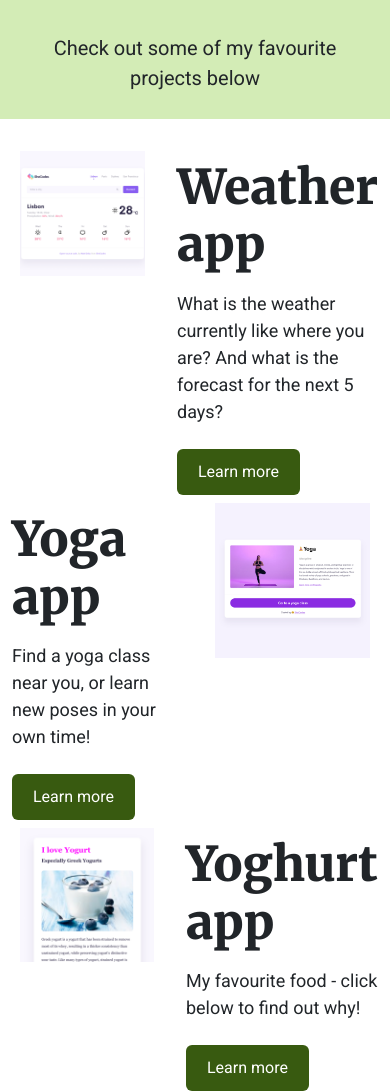
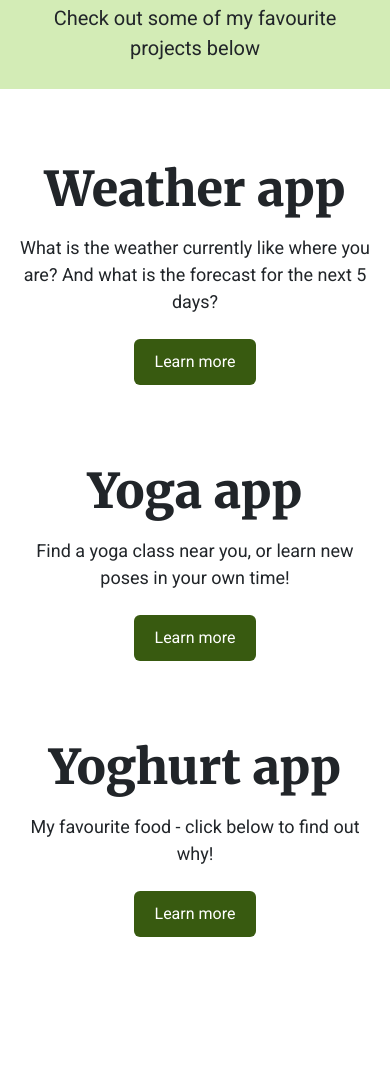
Before and after one commit to lauratindley/portfolio-website, a plain HTML site: page index.html in a window 390 px wide. Shown: the part 640-1731 px from the top of the page. After the commit the page ends 1607 px from the top, so only its background shows below. Drawn offline with nearby package versions, Linux system fonts and the light colour scheme.

Commit message:
made homepage responsive

```diff
--- a/index.html
+++ b/index.html
@@ -40,15 +40,15 @@
 
     <div class="container mt-4">
       <div class="row">
-        <div class="col">
+        <div class="col d-none d-lg-block">
           <img
             src="images/weather.png"
             class="project-picture img-fluid rounded p-2"
             alt="Weather project"
           />
         </div>
-        <div class="col">
-          <h2 class="mt-3">Weather app</h2>
+        <div class="col project-description">
+          <h2 class="mt-5">Weather app</h2>
           <p class="descriptive-text mt-3">
             What is the weather currently like where you are? And what is the
             forecast for the next 5 days?
@@ -58,14 +58,14 @@
       </div>
 
       <div class="row">
-        <div class="col">
-          <h2 class="mt-3">Yoga app</h2>
+        <div class="col project-description">
+          <h2 class="mt-5">Yoga app</h2>
           <p class="descriptive-text mt-3">
             Find a yoga class near you, or learn new poses in your own time!
           </p>
           <a href="#" class="btn btn-projects mt-2"> Learn more</a>
         </div>
-        <div class="col">
+        <div class="col d-none d-lg-block">
           <img
             src="images/yoga.png"
             class="project-picture img-fluid rounded p-2"
@@ -75,15 +75,15 @@
       </div>
 
       <div class="row">
-        <div class="col">
+        <div class="col d-none d-lg-block">
           <img
             src="images/yogurt.png"
             class="project-picture img-fluid rounded p-2"
             alt="Weather project"
           />
         </div>
-        <div class="col">
-          <h2 class="mt-3">Yoghurt app</h2>
+        <div class="col project-description">
+          <h2 class="mt-5">Yoghurt app</h2>
           <p class="descriptive-text mt-3">
             My favourite food - click below to find out why!
           </p>
--- a/src/styles.css
+++ b/src/styles.css
@@ -37,7 +37,7 @@ p {
 .hero {
   text-align: center;
   background-color: var(--primary-color);
-  padding: 150px 30px 10px 30px;
+  padding: 120px 30px 10px 30px;
 }
 
 .hero h3,
@@ -69,3 +69,10 @@ p {
   border: 1px solid var(--secondary-color);
   color: var(--secondary-color);
 }
+
+@media (max-width: 991px) {
+  .project-description {
+    text-align: center;
+    margin-bottom: 30px;
+  }
+}
```
